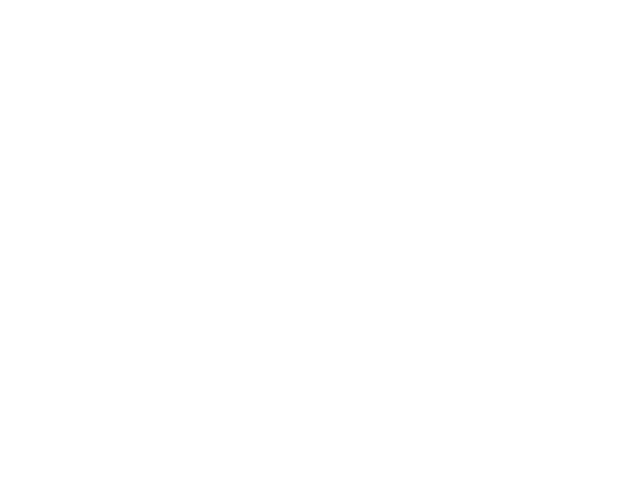
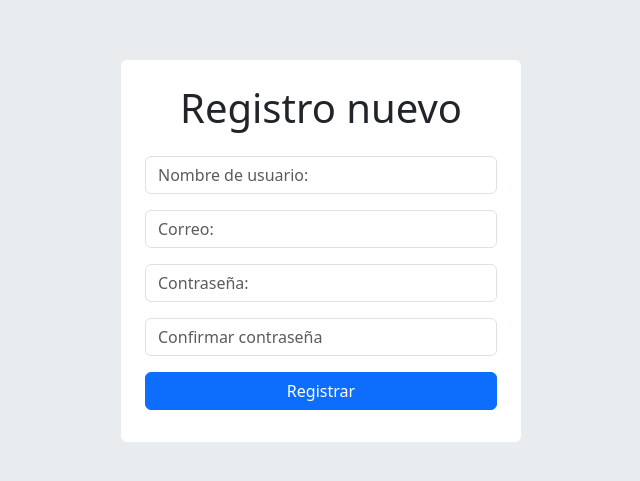
Before and after one commit to SaezGabriel/Proyecto-PW-2025_0, a React (Vite) app: page /registrar-nuevo in a window 1280 px wide. Before the commit this address had no page. Shown: the part 149-630 px from the top of the page, without its empty margins (319-959 px from the left). Built offline with nearby package versions, Linux system fonts and the light colour scheme.

Commit message:
DasboardAdmin y Registrar

```diff
--- a/src/HTMLBasico/Filtrar_rol.html
+++ b/src/HTMLBasico/Filtrar_rol.html
@@ -13,7 +13,7 @@
         <form>
             <div class="row mb-4 mt-5 justify-content-center">
                 <div class="col-md-2 text-end">
-                    <label  >Rol</label>
+                    <label for="rol" class=" fw-bold fs-5">Rol</label>
                 </div>
                 <div class="col-md-8">
                     <select id="rol" name="rol" class="form-select">
--- a/src/main.tsx
+++ b/src/main.tsx
@@ -6,6 +6,8 @@ import NuevaContraseña from "./pages/Nueva_contraseña";
 import "../node_modules/bootstrap/dist/css/bootstrap.min.css"
 import MainPage_usuario from './pages/MainPage_usuario';
 import MainPage_admin from './pages/MainPage_admin';
+import Registrar_nuevo from './pages/Registrar_nuevo';
+import Confirmacion_correo from './pages/Confirmacion_correo';
 
 
 
@@ -18,6 +20,8 @@ createRoot(document.getElementById('root')!).render(
         <Route path="/nueva-contraseña" element={<NuevaContraseña />} />
         <Route path="/mainpage_usuario" element={<MainPage_usuario />} />
         <Route path="/mainpage_admin" element={<MainPage_admin />} />
+        <Route path="/registrar-nuevo" element={<Registrar_nuevo />} />
+        <Route path="/confirmacion-correo" element={<Confirmacion_correo />} />
       </Routes>
     </Router>
   </StrictMode>,
--- a/src/pages/Confirmacion_correo.tsx
+++ b/src/pages/Confirmacion_correo.tsx
@@ -1,7 +1,7 @@
-
+import { useNavigate } from "react-router-dom";
 const Confirmacion_correo = () => {
 
-
+    const navigate = useNavigate();
 
     return        <div className="bg-body-secondary">
             <div className="container vh-100 d-flex justify-content-center align-items-center">
@@ -16,7 +16,7 @@ const Confirmacion_correo = () => {
                             <p className="text-left">Gracias.</p>
                             <div className="row justify-content-center">
                                 <div className="col-6">
-                                    <button className="btn btn-primary w-100">Confirmar</button>
+                                    <button onClick={ () =>{navigate("/")}} className="btn btn-primary w-100">Confirmar</button>
                                 </div>
                             </div>
                         </div>
--- /dev/null
+++ b/src/pages/Dashboard_admin.tsx
@@ -0,0 +1,79 @@
+import { Bar } from 'react-chartjs-2'
+import { Chart as ChartJS, CategoryScale, LinearScale, BarElement, Title, Tooltip, Legend } from 'chart.js'
+
+ChartJS.register(CategoryScale, LinearScale, BarElement, Title, Tooltip, Legend)
+
+const Dashboard_admin = () => {
+    interface Dataset {
+        label: string;
+        data: number[];  // Array de números
+        backgroundColor: string;
+        borderColor: string;
+        borderWidth: number;
+      }
+  const dataMensuales = {
+    labels: ['Ene', 'Feb', 'Mar', 'Abr', 'May', 'Jun', 'Jul', 'Ago', 'Sep', 'Oct', 'Nov', 'Dic'],
+    datasets: [
+      {
+        label: '# Usuarios:',
+        data: [3, 2, 2, 7, 3, 5, 1, 2, 4, 3, 9, 1],
+
+        backgroundColor: 'rgba(59, 130, 246, 0.8)',
+        borderColor: 'rgba(37, 99, 235, 1)',
+        borderWidth: 1,
+      },
+    ],
+  };
+
+  const sumarDatos = (data: { datasets: Dataset[] }): number => {
+    // Accedemos al primer dataset
+    const dataset = data.datasets[0];
+
+    // Sumamos los elementos del array 'data' usando reduce
+    const suma = dataset.data.reduce((acc, curr) => acc + curr, 0);
+
+    return suma;
+  };
+
+  const totalUsuarios = sumarDatos(dataMensuales);
+
+  const optionsMensuales = {
+    responsive: true,
+    plugins: {
+      legend: { display: false },
+    },
+    scales: {
+      y: { beginAtZero: true },
+    },
+  };
+
+
+  return (
+    <div
+      className="d-flex justify-content-center align-items-center overflow-hidden"
+      style={{ minHeight: '100vh', backgroundColor: '#f0f0f0', margin: '0', padding: '0' }}
+    >
+      <div className="container">
+        {/* Fila para el gráfico de gastos mensuales */}
+        <div className="row justify-content-center g-4 mb-4">
+          <div className="col-12 col-md-12">
+            <h5 className="text-left mb-3">Total de usuarios:</h5>
+            <div className="p-3 rounded-3 bg-light">
+              {totalUsuarios}
+            </div>
+          </div>
+        </div>
+        <div className="row justify-content-center g-4 mb-4">
+          <div className="col-12 col-md-12">
+            <h5 className="text-left mb-3">Nuevos usuarios por mes:</h5>
+            <div className="p-3 rounded-3 bg-light" style={{ height: '40vh', minHeight: '250px', width: '100%' }}>
+              <Bar data={dataMensuales} options={optionsMensuales} />
+            </div>
+          </div>
+        </div>
+      </div>
+    </div>
+  );
+};
+
+export default Dashboard_admin
--- a/src/pages/LoginPage.tsx
+++ b/src/pages/LoginPage.tsx
@@ -9,6 +9,10 @@ const LoginPage = () => {
     const handleForgotPassword = () => {
 
         navigate("/nueva-contraseña");
+    };
+
+    const handleRegister = () => {
+        navigate("/registrar-nuevo");
     };
 
     const loginHandler = (usuario : string, password:string) => {
@@ -92,7 +96,7 @@ const LoginPage = () => {
                     <div className="row mb-2">
                         <div className="col-12">
                             <div className="d-grid gap-2">
-                                <button className="btn btn-secondary" type="button">
+                                <button className="btn btn-secondary" onClick={handleRegister} type="button">
                                     Registrarse
                                 </button>
                             </div>
--- a/src/pages/MainPage_admin.tsx
+++ b/src/pages/MainPage_admin.tsx
@@ -1,6 +1,7 @@
 import { useState } from "react";
 import { Chart as ChartJS, CategoryScale, LinearScale, BarElement, Title, Tooltip, Legend } from 'chart.js';
 import Usuarios_admin from "./Usuarios_admin";
+import Dashboard_admin from "./Dashboard_admin";
 // Registrar los componentes necesarios de Chart.js
 ChartJS.register(CategoryScale, LinearScale, BarElement, Title, Tooltip, Legend);
 
@@ -11,7 +12,7 @@ const MainPage_admin=() => {
   const Opciones = () => {
     switch (activeSection) {
       case "dashboard":
-        return <h1>Dashboard</h1>;
+        return <Dashboard_admin/>;
       case "Usuarios":
         return <Usuarios_admin/>;
       case "historial":
--- /dev/null
+++ b/src/pages/Registrar_nuevo.tsx
@@ -0,0 +1,119 @@
+import { useState } from "react";
+import { FormEvent } from "react";
+import { useNavigate } from "react-router-dom";
+
+const Registrar_nuevo = () => {
+    const navigate = useNavigate();
+    const [usuario, setUsuario] = useState<string>("");
+    const [correo, setCorreo] = useState<string>("");
+    const [password, setPassword] = useState<string>("");
+    const [confirmPassword, setConfirmPassword] = useState<string>("");
+    const [error, setError] = useState<string>('');
+
+    const manejarEnvio = (e: FormEvent<HTMLFormElement>) => {
+        e.preventDefault();  // Evita que el formulario recargue la página
+
+        // Verificamos si las contraseñas coinciden
+        if (password !== confirmPassword) {
+          setError('Las contraseñas no coinciden');
+          return;
+        }
+
+        // Aquí podrías enviar los datos al servidor o hacer algo más
+        console.log('Registro exitoso', { usuario, password });
+        navigate("/confirmacion-correo")
+      };
+
+
+    const handleUsuarioChange = (e : React.ChangeEvent<HTMLInputElement>) => {
+            setUsuario(e.currentTarget.value)
+    }
+    const handleCorreoChange = (e : React.ChangeEvent<HTMLInputElement>) => {
+        setCorreo(e.currentTarget.value)
+    }
+    const handlePasswordChange = (e : React.ChangeEvent<HTMLInputElement>) => {
+        setPassword(e.currentTarget.value)
+    }
+    const handleCPasswordChange = (e : React.ChangeEvent<HTMLInputElement>) => {
+        setConfirmPassword(e.currentTarget.value)
+    }
+
+
+    return <div
+    className="d-flex justify-content-center align-items-center bg-body-secondary"
+    style={{ height: "100vh" }}
+    >
+    <div
+        className="p-4 rounded bg-white"
+        style={{ width: "100%", maxWidth: "400px" }}
+    >
+        <h1 className="text-center mb-4">Registro nuevo</h1>
+        <form onSubmit={manejarEnvio}>
+            <div className="row mb-3">
+                <div className="col-12">
+                    <input
+
+                        className="form-control"
+                        placeholder="Nombre de usuario:"
+                        value={usuario}
+                        onChange={handleUsuarioChange}
+                        required
+                    />
+                </div>
+            </div>
+            <div className="row mb-3">
+                <div className="col-12">
+                    <input
+
+                        className="form-control"
+                        type="email"
+                        placeholder="Correo:"
+                        value={correo}
+                        onChange={handleCorreoChange}
+                        required
+                    />
+                </div>
+            </div>
+            <div className="row mb-3">
+                <div className="col-12">
+                    <input
+                        className="form-control"
+                        type="password"
+                        placeholder="Contraseña:"
+                        value={password}
+                        onChange={handlePasswordChange}
+                        required
+                    />
+                </div>
+            </div>
+            <div className="row mb-3">
+                <div className="col-12">
+                    <input
+                        className="form-control"
+                        type="password"
+                        placeholder="Confirmar contraseña"
+                        value={confirmPassword}
+                        onChange={handleCPasswordChange}
+                        required
+                    />
+                </div>
+            </div>
+            {error && <p style={{ color : 'red' }}>ERROR: Las contraseñas deben coincidir</p>}
+
+            <div className="row mb-2">
+                <div className="col-12">
+                    <div className="d-grid gap-2">
+                        <button  onClick={ () =>{
+                        }} className="btn btn-primary" type="submit">
+                            Registrar
+                        </button>
+                    </div>
+                </div>
+            </div>
+        </form>
+    </div>
+</div>
+
+}
+
+export default Registrar_nuevo
--- a/src/pages/Tabla_usuarios_admin.tsx
+++ b/src/pages/Tabla_usuarios_admin.tsx
@@ -1,16 +1,15 @@
 import "./CSS/Tabla_Usuario.css"
 
-interface elementosTabla {
-  fecha : string;
-  categoria : string;
-  descripcion : string;
-  monto : string;
-}
+interface Usuarios {
+    nombre : string;
+    correo : string;
+    rol : 'Admin' | 'User'; // El rol puede ser 'Admin' o 'User'
+  }
 
-interface usuarioProps {
-  listaElementos : elementosTabla[];
-  openModal : () => void
-}
+  interface usuarioProps {
+    listaElementos : Usuarios[];
+    openModal : () => void
+  }
 
 const TablaUsuario = (props : usuarioProps) => {
 
@@ -34,21 +33,35 @@ const TablaUsuario = (props : usuarioProps) => {
           <table className="table table-hover mb-0">
             <thead className="table-primary text-center">
               <tr>
-                <th scope="col">Fecha</th>
-                <th scope="col">Categoria</th>
-                <th scope="col">Descripcion</th>
-                <th scope="col">Recurrente</th>
-                <th scope="col">Monto</th>
+                <th scope="col">Nombre</th>
+                <th scope="col">Correo</th>
+                <th scope="col">Rol</th>
                 <th scope="col">Accion</th>
               </tr>
             </thead>
             <tbody id="TBody">
               <tr>
-                <td scope="row">12/12/2024</td>
-                <td>Ocio</td>
-                <td>La niebla, libro de Stephen King</td>
-                <td>No</td>
-                <td>S/. 29.99</td>
+                <td scope="row">Renzo</td>
+                <td>renzo@gmail.com</td>
+                <td>Admin</td>
+                <td>
+                    <i className="lapiz">Editar</i>
+                    <i className="basura">Borrar</i>
+                </td>
+              </tr>
+              <tr>
+                <td scope="row">Sebastian</td>
+                <td>sebastian@gmail.com</td>
+                <td>User</td>
+                <td>
+                    <i className="lapiz">Editar</i>
+                    <i className="basura">Borrar</i>
+                </td>
+              </tr>
+              <tr>
+                <td scope="row">Kevin</td>
+                <td>kevin@gmail.com</td>
+                <td>Admin</td>
                 <td>
                     <i className="lapiz">Editar</i>
                     <i className="basura">Borrar</i>
--- a/src/pages/Usuarios_admin.tsx
+++ b/src/pages/Usuarios_admin.tsx
@@ -2,17 +2,19 @@ import TablaUsuario from "./Tabla_usuarios_admin"
 
 import FiltrarRol from "./FiltrarRol"
 import { useState } from "react"
-interface elementosTabla {
-  fecha : string;
-  categoria : string;
-  descripcion : string;
-  monto : string;
+interface Usuarios {
+  nombre : string;
+  correo : string;
+  rol : 'Admin' | 'User';
 }
 const UsuariosAdmin = () => {
   const [showModal, setShowModal] = useState<boolean>(false)
-  const tabla : elementosTabla[] = [{fecha : "2024-12-12", categoria : "Ocio", descripcion : "La niebla", monto : "S/. 29.99"}]
+  const tabla : Usuarios[] = [
+    { nombre : "A", correo : "a@gmail.com", rol : 'Admin'},
+    { nombre : "B", correo : "b@gmail.com", rol : 'Admin'},
+    { nombre : "C", correo : "c@gmail.com", rol : 'Admin'}]
 
-  const agregarElementoTabla = (elem : elementosTabla) => {
+  const agregarElementoTabla = (elem : Usuarios) => {
       tabla.push(elem)
   }
   return <>
```
